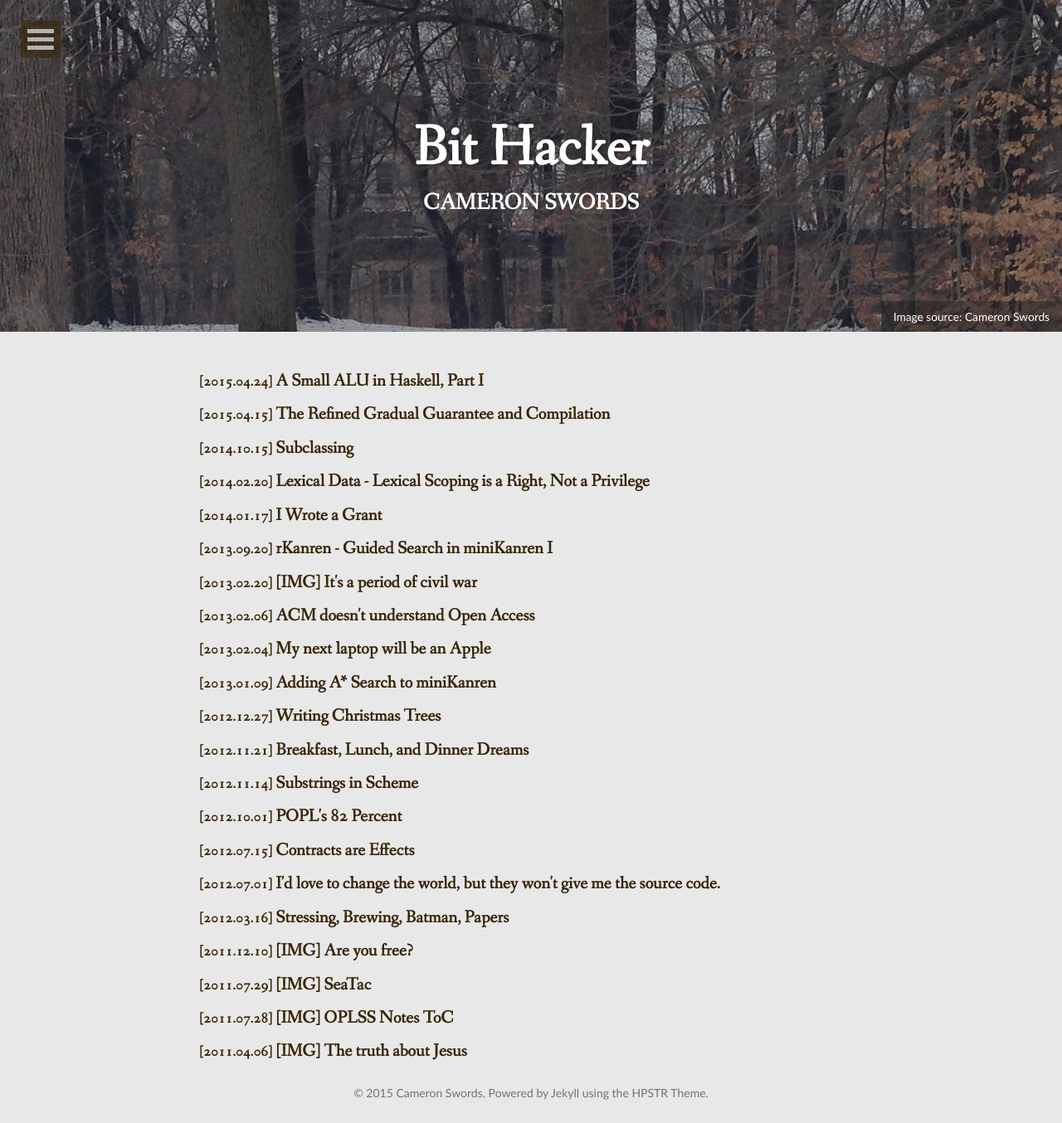
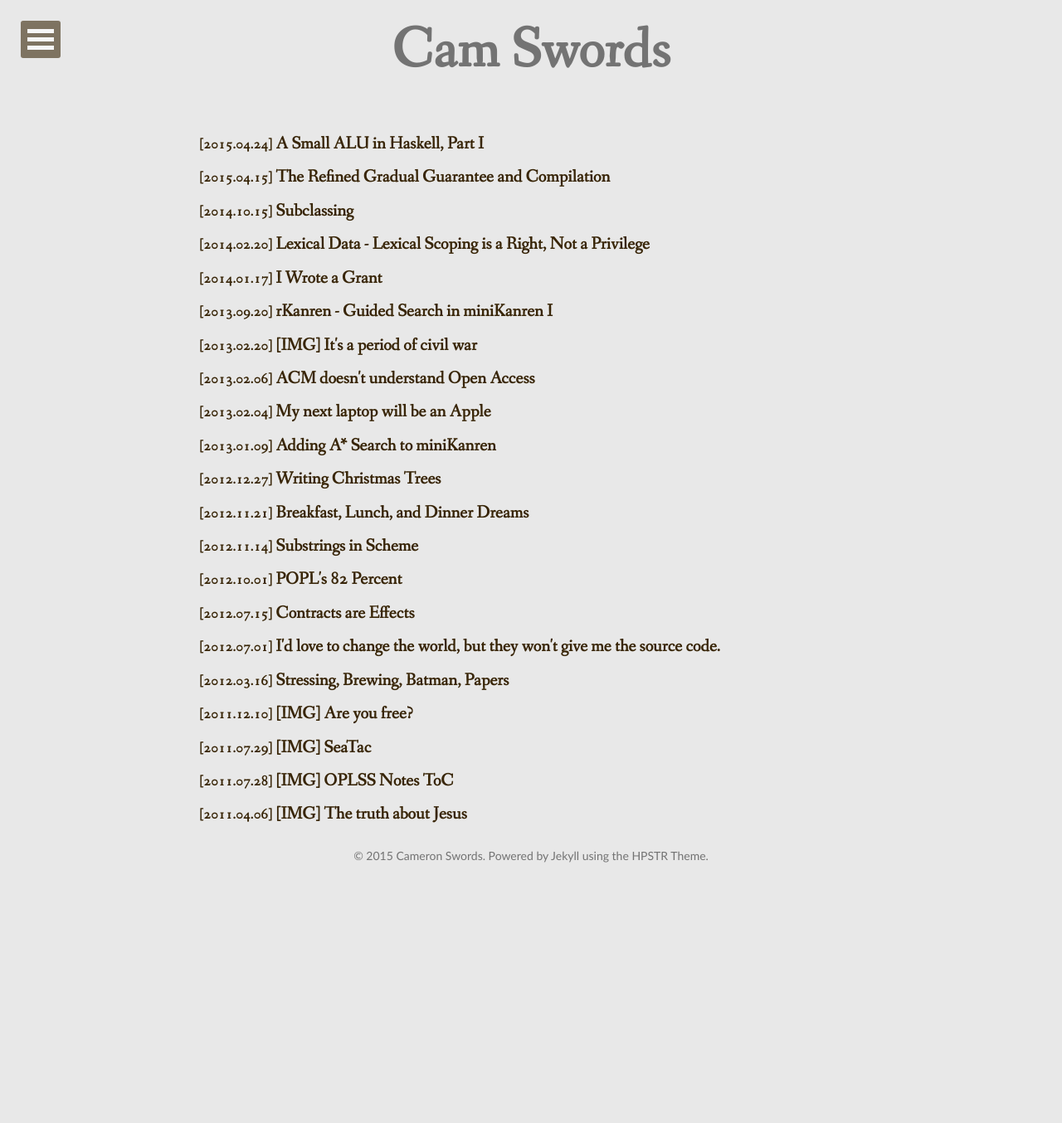
Before and after one commit to cgswords/cgswords.github.io, a Jekyll site: the page built from index.html, in a window 1280 px wide. Shown: the whole page at 83% size. Built offline with Jekyll 4.4.1, drawn with Linux system fonts in a browser that asks for light colours; nearby versions of some CDN libraries; some web fonts are replaced; the list of posts is cut into pages by our own code; after the commit the page ends 1068 px from its top, so only the background shows below that.

Commit message:
More index remaking

```diff
--- a/_config.yml
+++ b/_config.yml
@@ -1,4 +1,4 @@
-title:            Bit Hacker
+title:            Cam Swords
 description:      Cameron Swords on the long road to the Ph.D.
 disqus_shortname: cswords
 reading_time:     true
--- a/index.html
+++ b/index.html
@@ -1,13 +1,9 @@
 ---
 layout: post-index
-title: Cameron Swords
+title:
 description: "A PL Ph.D. Student."
 tags: [Jekyll, theme, themes, responsive, blog, modern]
 comments: false
-image:
-  feature: winter-scene.jpg
-  credit: Cameron Swords
-  creditlink: #
 ---
 
 {% for post in paginator.posts %}
```
